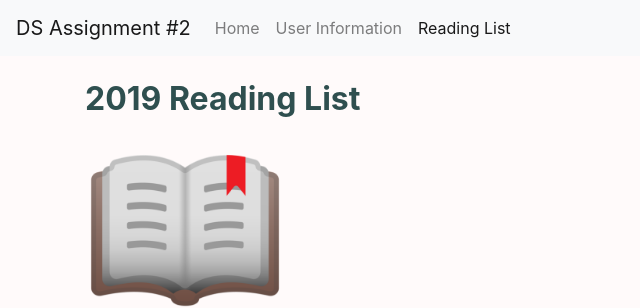
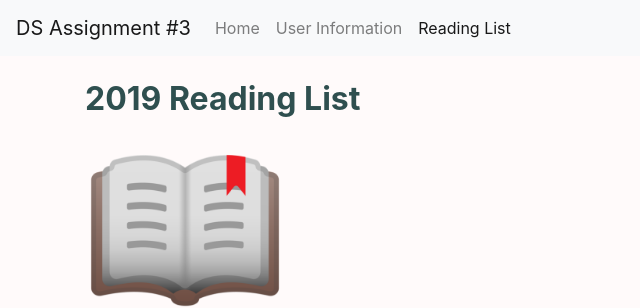
Before and after one commit to iu-msis/using-docker-Colin121196, a plain HTML site: page public/ReadingList.html in a window 1280 px wide. Shown: the top 308 px of the page, 0-640 px from the left. Drawn offline with nearby package versions, Linux system fonts and the light colour scheme.

Commit message:
Updated title and navbars from HW2 to HW3

```diff
--- a/public/ReadingList.html
+++ b/public/ReadingList.html
@@ -1,13 +1,13 @@
 <!doctype html>
 <html>
 <head>
-  <title>Colin Ooi's DS Assignment #2</title>
+  <title>Colin Ooi's DS Assignment #3</title>
   <link rel="stylesheet" href="https://stackpath.bootstrapcdn.com/bootstrap/4.3.1/css/bootstrap.min.css" integrity="sha384-ggOyR0iXCbMQv3Xipma34MD+dH/1fQ784/j6cY/iJTQUOhcWr7x9JvoRxT2MZw1T" crossorigin="anonymous">
   <link rel="stylesheet" href="css/site.css">
 </head>
 <body>
   <nav class="navbar navbar-expand-lg navbar-light bg-light">
-  <a class="navbar-brand" href="#">DS Assignment #2</a>
+  <a class="navbar-brand" href="#">DS Assignment #3</a>
   <button class="navbar-toggler" type="button" data-toggle="collapse" data-target="#navbarNav" aria-controls="navbarNav" aria-expanded="false" aria-label="Toggle navigation">
     <span class="navbar-toggler-icon"></span>
   </button>
```
Also changed, not shown: public/UserInformation.html (+2 -2 lines), public/index.html (+2 -2 lines).
